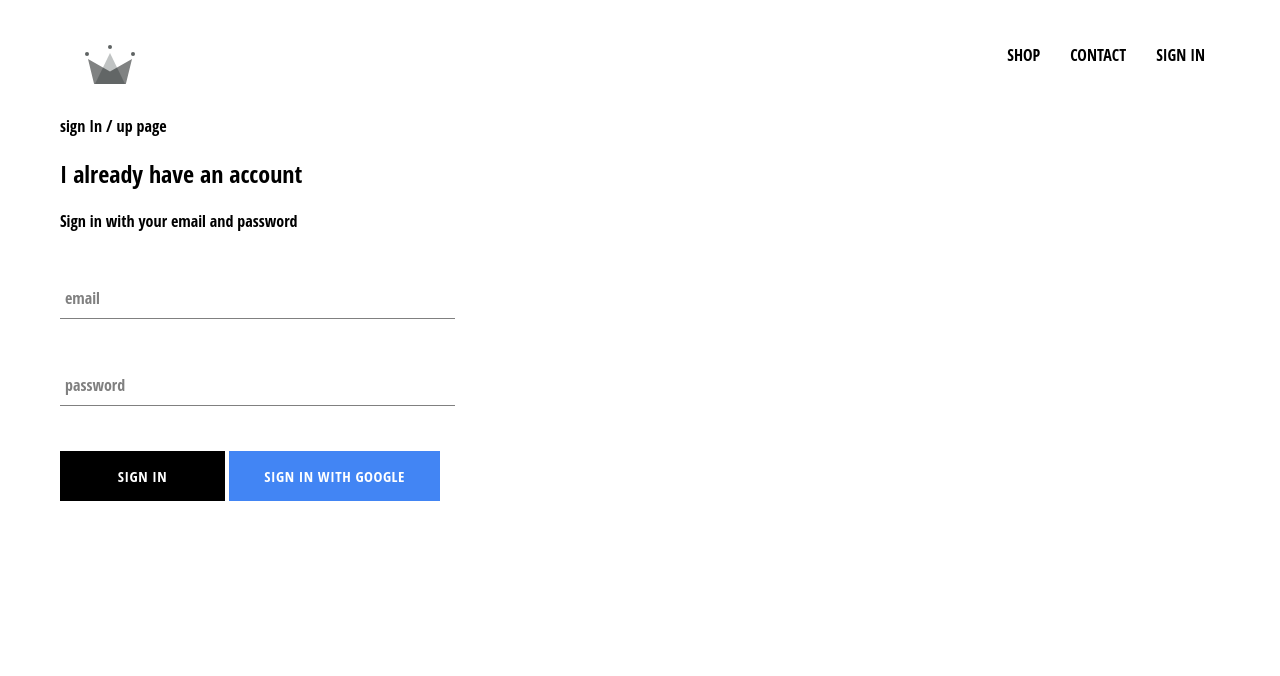
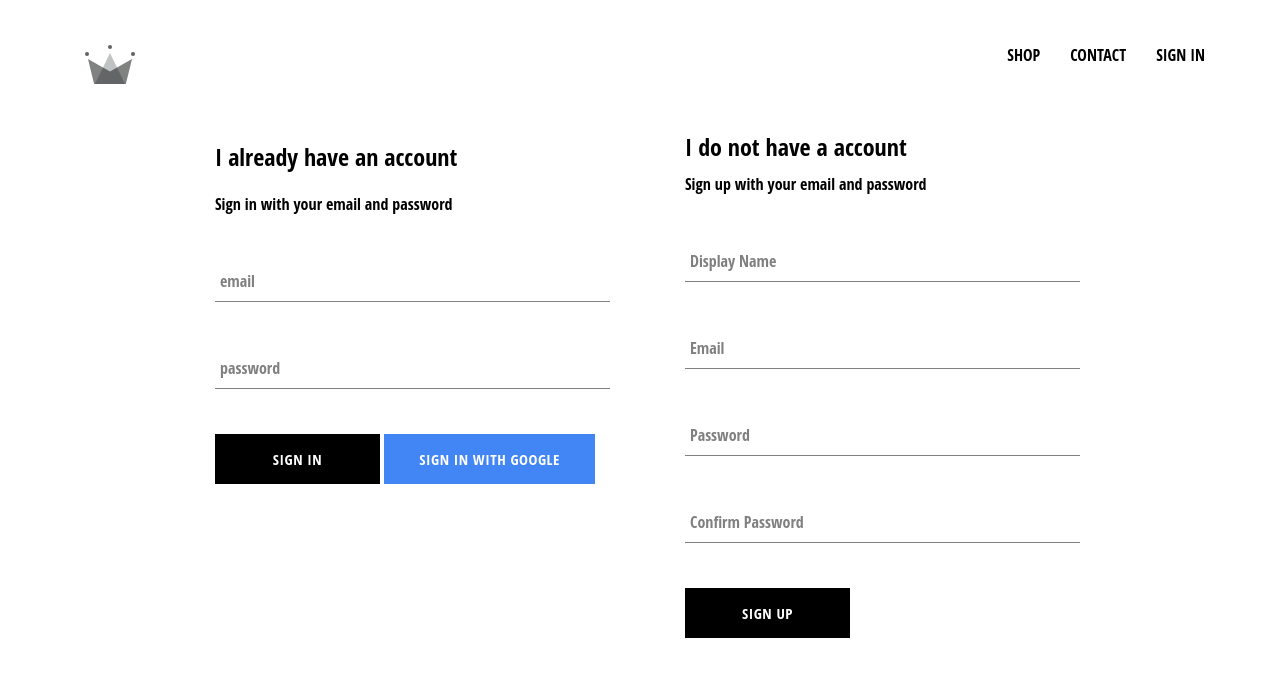
Before and after one commit to bilouStrike/E-commerce, a React (Create React App) app: page /signin in a window 1280 px wide. Shown: the top 676 px of the page. Built offline with nearby package versions, Linux system fonts and the light colour scheme; no server answers.

Commit message:
add sign up component

```diff
--- a/src/components/sign-in/sign-in.component.jsx
+++ b/src/components/sign-in/sign-in.component.jsx
@@ -1,7 +1,10 @@
 import React from 'react';
+
 import FormInput from '../form-input/form-input.component';
 import CustomButton from '../custom-button/custom-button.component';
-import { signInWithGoogle } from '../../utility/firebase/firebase.utils';
+
+import { auth, signInWithGoogle } from '../../utility/firebase/firebase.utils';
+
 import './sign-in.styles.scss';
 
 class SignIn extends React.Component {
@@ -11,19 +14,27 @@
     this.state = {
       email: '',
       password: ''
-        }
+    };
   }
 
-    handleSubmit = (event) => {
+  handleSubmit = async event => {
     event.preventDefault();
-        this.setState({ email : '',  password: '' });
+
+    const { email, password } = this.state;
+
+    try {
+      await auth.signInWithEmailAndPassword(email, password);
+      this.setState({ email: '', password: '' });
+    } catch (error) {
+      console.log(error);
     }
+  };
 
   handleChange = event => {
-        const { name, value } = event.target;
-        this.setState({ [name] : value });
-    }
+    const { value, name } = event.target;
 
+    this.setState({ [name]: value });
+  };
 
   render() {
     return (
@@ -38,6 +49,7 @@
             handleChange={this.handleChange}
             value={this.state.email}
             label='email'
+            required
           />
           <FormInput
             name='password'
@@ -45,6 +57,7 @@
             value={this.state.password}
             handleChange={this.handleChange}
             label='password'
+            required
           />
           <div className='buttons'>
             <CustomButton type='submit'> Sign in </CustomButton>
@@ -54,7 +67,8 @@
           </div>
         </form>
       </div>
-        )
+    );
   }
 }
+
 export default SignIn;
--- a/src/components/sign-in/sign-in.styles.scss
+++ b/src/components/sign-in/sign-in.styles.scss
@@ -1,3 +1,4 @@
+
 .sign-in {
   width: 380px;
   display: flex;
--- /dev/null
+++ b/src/components/sign-up/sign-up.component.jsx
@@ -0,0 +1,103 @@
+import React from 'react';
+
+import FormInput from '../form-input/form-input.component';
+import CustomButton from '../custom-button/custom-button.component';
+
+import { auth, createUserProfileDocument } from '../../utility/firebase/firebase.utils';
+
+import './sign-up.styles.scss';
+
+class SignUp extends React.Component {
+  constructor() {
+    super();
+
+    this.state = {
+      displayName: '',
+      email: '',
+      password: '',
+      confirmPassword: ''
+    };
+  }
+
+  handleSubmit = async event => {
+    event.preventDefault();
+
+    const { displayName, email, password, confirmPassword } = this.state;
+
+    if (password !== confirmPassword) {
+      alert("passwords don't match");
+      return;
+    }
+
+    try {
+      const { user } = await auth.createUserWithEmailAndPassword(
+        email,
+        password
+      );
+
+      await createUserProfileDocument(user, { displayName });
+
+      this.setState({
+        displayName: '',
+        email: '',
+        password: '',
+        confirmPassword: ''
+      });
+    } catch (error) {
+      console.error(error);
+    }
+  };
+
+  handleChange = event => {
+    const { name, value } = event.target;
+
+    this.setState({ [name]: value });
+  };
+
+  render() {
+    const { displayName, email, password, confirmPassword } = this.state;
+    return (
+      <div className='sign-up'>
+        <h2 className='title'>I do not have a account</h2>
+        <span>Sign up with your email and password</span>
+        <form className='sign-up-form' onSubmit={this.handleSubmit}>
+          <FormInput
+            type='text'
+            name='displayName'
+            value={displayName}
+            onChange={this.handleChange}
+            label='Display Name'
+            required
+          />
+          <FormInput
+            type='email'
+            name='email'
+            value={email}
+            onChange={this.handleChange}
+            label='Email'
+            required
+          />
+          <FormInput
+            type='password'
+            name='password'
+            value={password}
+            onChange={this.handleChange}
+            label='Password'
+            required
+          />
+          <FormInput
+            type='password'
+            name='confirmPassword'
+            value={confirmPassword}
+            onChange={this.handleChange}
+            label='Confirm Password'
+            required
+          />
+          <CustomButton type='submit'>SIGN UP</CustomButton>
+        </form>
+      </div>
+    );
+  }
+}
+
+export default SignUp;
--- /dev/null
+++ b/src/components/sign-up/sign-up.styles.scss
@@ -0,0 +1,9 @@
+.sign-up {
+    display: flex;
+    flex-direction: column;
+    width: 380px;
+
+    .title {
+      margin: 10px 0;
+    }
+  }
--- a/src/pages/signIn-signup-page/signIn-signUp.component.jsx
+++ b/src/pages/signIn-signup-page/signIn-signUp.component.jsx
@@ -1,10 +1,15 @@
 import React from 'react';
+
 import SignIn from '../../components/sign-in/sign-in.component';
+import SignUp from '../../components/sign-up/sign-up.component';
+
 import './signIn-signup-page.styles.scss';
 
-const SignInSignUp = () => (
-    <div> sign In / up page
-        <SignIn/>
-    </div>
-)
-export default SignInSignUp;
+const SignInAndSignUpPage = () => (
+  <div className='sign-in-and-sign-up'>
+    <SignIn />
+    <SignUp />
+  </div>
+);
+
+export default SignInAndSignUpPage;
--- a/src/pages/signIn-signup-page/signIn-signup-page.styles.scss
+++ b/src/pages/signIn-signup-page/signIn-signup-page.styles.scss
@@ -0,0 +1,6 @@
+.sign-in-and-sign-up {
+    width: 850px;
+    display: flex;
+    justify-content: space-between;
+    margin: 30px auto;
+}
```
Lines whose indentation alone changed are shown as unchanged.
